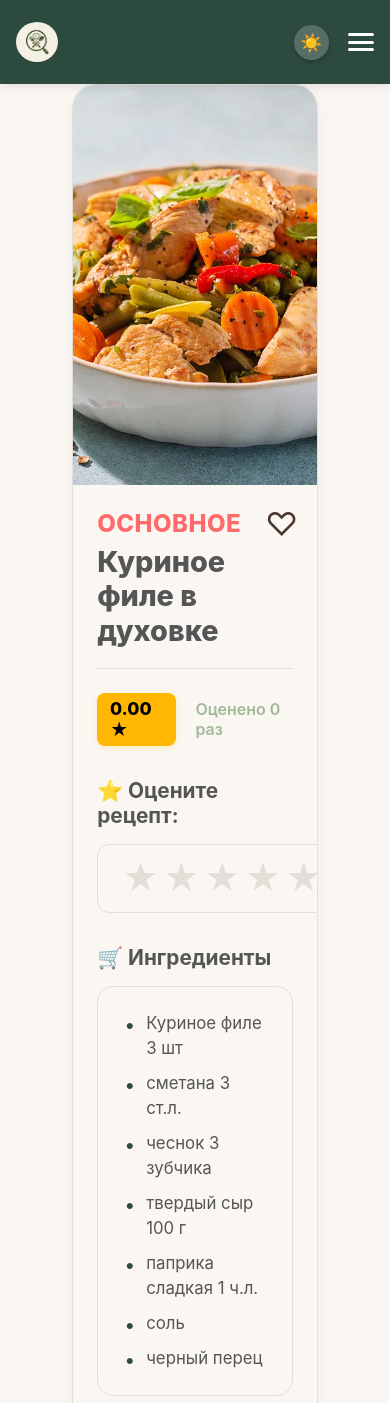
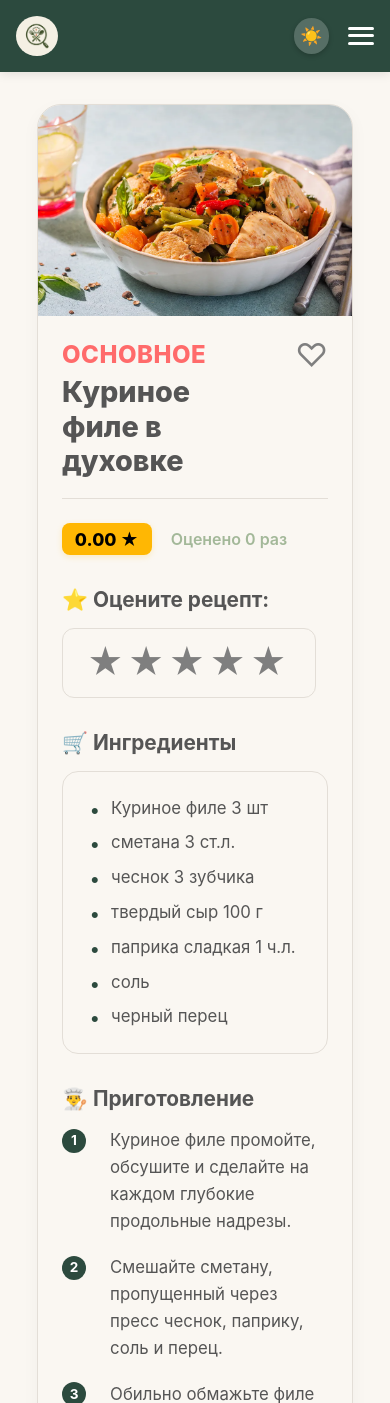
Before and after one commit to kirillmiro/CookBook, a Flask app: page /recipe/1 in a window 390 px wide. Shown: the top 1403 px of the page. Run offline with Flask 3, Linux system fonts and the light colour scheme; data comes from the database, SQL or seed files in the repository; both versions use the stored data as it was after the commit.

Commit message:
Fourth commit

```diff
--- a/app.py
+++ b/app.py
@@ -7,25 +7,25 @@ from flask import Flask, render_template, request, jsonify, session, url_for
 # Импортируем наш обновленный список рецептов из файла данных
 from recipes_data import DISHES_RECIPES
 
-# APP_CONFIGURATION
+# APP CONFIGURATION
 app = Flask(__name__, static_url_path='/static')
 # Добавляем секретный ключ для работы сессий Flask (нужно для Избранного)
 app.secret_key = 'super_secret_key_foodfinder_2026'
 
-# DATABASE_CONNECTION
+# DATABASE CONNECTION
 def get_db_connection():
     conn = sqlite3.connect('database.db')
     conn.row_factory = sqlite3.Row
     return conn
 
-# TABLES_INITIALIZATION
+# TABLES INITIALIZATION
 def init_db():
     conn = get_db_connection()
     cursor = conn.cursor()
 
-    # DROPPING_TABLES_FOR_QUICK_RESTART
-    cursor.execute("DROP TABLE IF EXISTS recipes")
-    cursor.execute("DROP TABLE IF EXISTS viewed_history")
+    # DROPPING TABLES FOR QUICK RESTART IF NEEDED (UNCOMMENT IF NECESSARY)
+    # cursor.execute("DROP TABLE IF EXISTS recipes")
+    # cursor.execute("DROP TABLE IF EXISTS viewed_history")
 
     # RECIPES_TABLE
     # ТАБЛИЦА БЛЮД
@@ -55,10 +55,16 @@ def init_db():
     ''')
 
     # DB_FILLING
-    cursor.executemany('''
-        INSERT INTO recipes (name, category, ingredients, instructions, image, rating, votes, is_liked)
-        VALUES (?, ?, ?, ?, ?, ?, ?, 0)
-    ''', DISHES_RECIPES)
+    # Проверяем количество записей в таблице
+    cursor.execute("SELECT COUNT(*) FROM recipes")
+    count = cursor.fetchone()[0]
+
+    # Если таблица пустая (count == 0), делаем вставку
+    if count == 0:
+        cursor.executemany('''
+            INSERT INTO recipes (name, category, ingredients, instructions, image, rating, votes, is_liked)
+            VALUES (?, ?, ?, ?, ?, ?, ?, 0)
+        ''', DISHES_RECIPES)
 
     conn.commit()
     conn.close()
@@ -157,12 +163,12 @@ def index():
         scored.sort(key=lambda x: x[0], reverse=True)
         search_results = [recipe for score, recipe in scored]
 
-# Синхронизируем избранное из БД в сессию, чтобы при перезапусках всё сохранялось
+    # Синхронизируем избранное из БД в сессию, чтобы при перезапусках всё сохранялось
     db_favorites = conn.execute("SELECT id FROM recipes WHERE is_liked = 1").fetchall()
     session['favorite_ids'] = [r['id'] for r in db_favorites]
     string_favorite_ids = [str(fav_id) for fav_id in session['favorite_ids']]
 
-    # === БЛОК ИСТОРИИ ===
+    # БЛОК ИСТОРИИ
     user_guid = session.get('user_guid')
     history_dishes = []
 
@@ -175,7 +181,6 @@ def index():
             ORDER BY h.viewed_at DESC
         ''', (user_guid,)).fetchall()
 
-    # Закрываем соединение строго ПОСЛЕ всех запросов к БД
     conn.close()
 
     return render_template(
@@ -304,7 +309,7 @@ def recipe_detail(recipe_id):
         back_url = url_for('index')
     return render_template('recipe.html', dish=recipe, favorite_ids=string_favorite_ids, back_url=back_url)
 
-# ENDPOINT FOR TOGGLING LIKE STATUS (DATABASE SYNC)
+# ENDPOINT_FOR_TOGGLING_LIKE_STATUS (DATABASE SYNC)
 @app.route('/toggle_favorite/<int:recipe_id>', methods=['POST'])
 def toggle_favorite(recipe_id):
     conn = get_db_connection()
--- a/static/css/root.css
+++ b/static/css/root.css
@@ -24,7 +24,7 @@
     /* CARD COLORS */
     --color-card-text-light: #7f7f7f;
     --color-card-text-red: #ff6b6b;
-    --color-card-text-orange: #ffa800;
+    --color-card-text-orange: #ffb703;
     --color-card-image-hover: #585858;
     --color-heart: #e0383e;
 }
--- a/static/css/style.css
+++ b/static/css/style.css
@@ -36,7 +36,6 @@ header, main, article, footer, article h2, label[for="theme"], .dish-card, .page
 /* Верхняя шапка сайта, прокручивающаяся вместе со всей страницей */
 header {
     background-color: var(--color-header);
-    min-height: 10vh;
     display: flex;
     align-items: center;
     width: 100%;
@@ -55,7 +54,7 @@ header {
     max-width: 1400px;
     margin: 0 auto;
     position: relative;
-    padding: 0.5rem 1rem;
+    padding: 1rem 2rem;
 }
 
 /* Ссылка-обертка для корректного позиционирования логотипа */
@@ -88,7 +87,7 @@ header {
 .theme-wrapper label {
     width: clamp(2.2rem, 3.5vw, 2.8rem);
     height: clamp(2.2rem, 3.5vw, 2.8rem);
-    background-color: var(--color-toggle-bg, #5c4033);
+    background-color: var(--color-toggle-bg);
     border-radius: 50%;
     cursor: pointer;
     display: flex;
@@ -172,11 +171,9 @@ header {
     align-self: flex-start;
 }
 
+/* Заголовок на страничке "Избранное" */
 .favorite{
-    font-size: clamp(1.5rem, 3vw, 2.2rem);
-    color: var(--color-text-main);
     margin: 3rem 0;
-    align-self: flex-start;
 }
 
 /* Форма-блок позиционирования строки глобального поиска рецептов */
@@ -480,8 +477,8 @@ header {
 
 /* Золотистая подложка числового значения рейтинга со звездой */
 .card-rating {
-    background-color: #ffb703;
-    color: #000;
+    background-color: var(--color-card-text-orange);
+    color: black;
     padding: 0.2rem 0.5rem;
     border-radius: 6px;
     font-weight: 700;
@@ -492,7 +489,7 @@ header {
 .heart-btn {
     background: none;
     border: none;
-    color: #4a362c;
+    color: var(--color-card-text-light);
     font-size: 2rem;
     cursor: pointer;
     line-height: 1;
@@ -504,12 +501,12 @@ header {
 /* Увеличение масштаба и покраснение сердечка при наведении курсора */
 .heart-btn:hover {
     transform: scale(1.15);
-    color: #ff4d6d;
+    color: var(--color-heart);
 }
 
 /* Яркий залитый цвет для активных кнопок лайка, сохраненных в сессии */
 .heart-btn.heart-active {
-    color: #ff4d6d;
+    color: var(--color-heart);
 }
 
 /* --- PAGINATION SYSTEM --- */
@@ -591,16 +588,17 @@ header {
     border: 1px solid var(--color-border);
     border-radius: 24px;
     overflow: hidden;
-    width: 70%;
+    width: clamp(700px, 45vw, 1000px);
     display: flex;
     flex-direction: column;
     box-shadow: 0 6px 18px rgba(0,0,0,0.04);
+    margin: 2rem auto;
 }
 
 /* Обертка для фиксации пропорций главного большого изображения блюда */
 .recipe-img-wrapper {
     width: auto;
-    height: clamp(250px, 60vh, 400px);
+    height: clamp(200px, 50vh, 550px);
     overflow: hidden;
     position: relative;
 }
@@ -665,8 +663,8 @@ header {
 
 /* Крупная контрастная плашка отображения дробного балла рейтинга рецепта */
 .recipe-rating-badge {
-    background-color: #ffb703;
-    color: #000;
+    background-color: var(--color-card-text-orange);
+    color: black;
     padding: 0.35rem 0.8rem;
     border-radius: 8px;
     font-weight: 800;
@@ -722,7 +720,7 @@ header {
 
 /* Нижний базовый слой пустых серых звезд виджета оценки */
 .recipe-stars-gray {
-    color: #e3ded7;
+    color: var(--color-card-text-light);
 }
 
 /* Верхний перекрывающий динамический слой золотых звезд рейтинга */
@@ -732,7 +730,7 @@ header {
     left: 0;
     width: 0%;
     height: 100%;
-    color: #ffb703;
+    color: var(--color-card-text-orange);
     overflow: hidden;
     transition: width 0.1s ease;
 }
@@ -839,6 +837,21 @@ footer {
 
 /* --- RESPONSIVE MEDIA QUERIES --- */
 
+/* Адаптачия для картинки в рецепте */
+@media (max-width: 1050px) {
+    /* Уменьшение размера картинки в рецепте */
+    .recipe-img-wrapper {
+        width: auto;
+        height: clamp(100px, 40vh, 400px);
+    }
+
+    /* Выравнивание рецепта для адаптации */
+    .recipe-card {
+        width: 80%;
+    }
+
+}
+
 /* Адаптивные медиа-правила для мобильных телефонов и планшетных компьютеров */
 @media (max-width: 768px) {
     /* Перевод панели навигации в режим распределения пространства */
@@ -903,15 +916,31 @@ footer {
     .burger.active span:nth-child(3) {
         transform: translateY(-8px) rotate(-45deg);
     }
+
+    .recipe-card {
+        width: 70%;
+    }
+
+    /* Уменьшение размера картинки в рецепте 2*/
+    .recipe-img-wrapper {
+        width: auto;
+        height: clamp(150px, 30vh, 350px);
+    }
 }
 
-/* Адаптачия для выбора сортировки в каталоге */
+/* Адаптачия для выбора сортировки блюд в каталоге */
 @media (max-width: 565px) {
+    /* Изменение логики и отступов для выбора сортировки блюд в каталоге */
     .sort-block {
         justify-content: center;
         flex-wrap: wrap;
         margin-top: 1rem;
         margin-bottom: 1rem;
+    }
+
+    /* Перевод карточку рецепта в одноколоночный полноэкранный режим */
+    .recipe-card {
+        width: 80%;
     }
 }
 
@@ -921,12 +950,64 @@ footer {
     .dish-card {
         width: 60%;
     }
+
+    /* Уменьшение размера картинки в рецепте 3*/
+    .recipe-img-wrapper {
+        width: auto;
+        height: clamp(100px, 30vh, 250px);
+    }
 }
 
 /* Адаптивные правила для узких экранов мобильных устройств 2*/
 @media (max-width: 480px) {
+    /* Изменение отступов для адаптации хедера */
+    .navbar {
+        padding: 1rem;
+    }
+
     /* Перевод карточек каталога в одноколоночный полноэкранный режим */
     .dish-card {
         width: 80%;
     }
+
+    /* Перевод карточку рецепта в одноколоночный полноэкранный режим */
+    .recipe-card {
+        width: 90%;
+    }
+
+    /* Уменьшение размера картинки в рецепте 4*/
+    .recipe-img-wrapper {
+        width: auto;
+        height: clamp(100px, 25vh, 250px);
+    }
+
+    /* Уменьшение и центровка текста загаловка */
+    .favorite {
+        font-size: clamp(1.4rem, 3vw, 2.2rem);
+        margin: 3rem auto 1rem;
+    }
 }
+
+
+/* Адаптивные правила для узких экранов мобильных устройств 3*/
+@media (max-width: 355px) {
+    /* Перевод карточек каталога в одноколоночный полноэкранный режим */
+    .dish-card {
+        width: 80%;
+    }
+
+    /* Перевод карточку рецепта в одноколоночный полноэкранный режим */
+    .recipe-card {
+        width: 90%;
+    }
+
+    /* Уменьшение размера картинки в рецепте 4*/
+    .recipe-img-wrapper {
+        width: auto;
+        height: clamp(100px, 20vh, 200px);
+    }
+
+    .favorite {
+        font-size: 1.35rem;
+    }
+}
--- a/static/js/dishes.js
+++ b/static/js/dishes.js
@@ -1,4 +1,3 @@
-// Map категорий
 const folderMap = {
     'основное': 'main_courses',
     'суп': 'soups',
--- a/templates/dishes_list.html
+++ b/templates/dishes_list.html
@@ -68,6 +68,7 @@
 </main>
 {% endblock %}
 
+<!-- SCRIPTS -->
 {% block scripts %}
 <script src="{{ url_for('static', filename='js/dishes.js') }}"></script>
 {% endblock %}
--- a/templates/recipe.html
+++ b/templates/recipe.html
@@ -1,10 +1,10 @@
 {% extends 'base.html' %}
 
 {% block content %}
-<main class="main-container" id="dishes-page-container" data-favorites='{{ favorite_ids|default([])|tojson }}' style="display: flex;  justify-content: center;">
-
+<main class="main-container" id="dishes-page-container" data-favorites='{{ favorite_ids|default([])|tojson }}' style="display: flex;  justify-content: center; align-items: flex-start;">
     <section class="recipe-card">
 
+        <!-- CARD IMAGE -->
         <article class="recipe-img-wrapper">
             {% if dish.category == "завтрак" %}
                 <img src="{{ url_for('static', filename='images/Dishes/breakfasts/' + dish.image) }}" class="recipe-hero-img" alt="{{ dish.name }}">
@@ -21,12 +21,13 @@
 
         <article class="recipe-body">
 
+            <!-- CARD HEADER -->
             <div class="recipe-header-row">
                 <div class="recipe-title-group">
                     <span class="recipe-category-tag">{{ dish.category }}</span>
                     <h1 class="recipe-title">{{ dish.name }}</h1>
                 </div>
-
+                <!-- HEART BUTTON -->
                 <button class="heart-btn {% if dish.id|string in favorite_ids %}heart-active{% endif %}"
                         data-id="{{ dish.id }}"
                         onclick="event.stopPropagation(); toggleFavorite('{{ dish.id }}', this)"
@@ -35,11 +36,13 @@
                 </button>
             </div>
 
+            <!-- CARD RATING -->
             <div class="recipe-meta-stats">
                 <span class="recipe-rating-badge" id="recipe-rating-val">{{ "%.2f"|format(dish.rating|float) }} ★</span>
                 <span class="recipe-votes-count" id="recipe-votes-val">Оценено {{ dish.votes }} раз</span>
             </div>
 
+            <!-- CARD VOTE -->
             <div class="recipe-section-block">
                 <h2 class="recipe-section-title">⭐ Оцените рецепт:</h2>
                 <div class="recipe-stars-wrapper">
@@ -50,6 +53,7 @@
                 </div>
             </div>
 
+            <!-- INGREDIENTS -->
             <div class="recipe-section-block">
                 <h2 class="recipe-section-title">🛒 Ингредиенты</h2>
                 <ul class="recipe-ingredients-list">
@@ -61,6 +65,7 @@
                 </ul>
             </div>
 
+            <!-- INSTRUCTIONS -->
             <div class="recipe-section-block">
                 <h2 class="recipe-section-title">👨‍🍳 Приготовление</h2>
                 <ul class="recipe-instructions-list">
@@ -71,6 +76,8 @@
                     {% endfor %}
                 </ul>
             </div>
+
+            <!-- RETURN BUTTON -->
             <div class="return-link-wrapper">
                 <a href="{{ back_url }}" class="return-link">← Вернуться назад</a>
             </div>
@@ -80,6 +87,7 @@
 </main>
 {% endblock %}
 
+<!-- SCRIPTS -->
 {% block scripts %}
 <script src="{{ url_for('static', filename='js/recipe.js') }}"></script>
 {% endblock %}
```
Also changed, not shown: static/js/favorites.js (+3 -8 lines), static/js/recipe.js (+2 -5 lines), templates/base.html (+9 -0 lines), templates/copy.html (deleted, +0 -192 lines), templates/favorite_dishes.html (+7 -0 lines), templates/index.html (+14 -6 lines), database.db.
